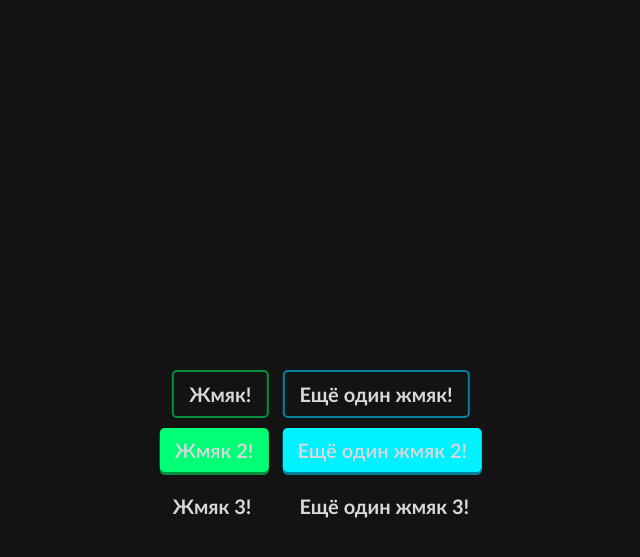
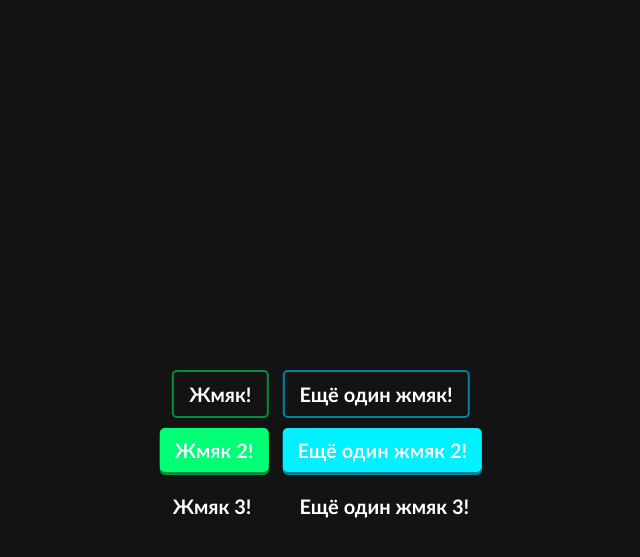
Before and after one commit to catink123/catink123.github.io, a Jekyll site: the page built from buttons/index.html, in a window 1280 px wide. Shown: the top 557 px of the page, without its empty margins (319-959 px from the left). Built offline with Jekyll 4.4.1, drawn with Linux system fonts in a browser that asks for light colours.

Commit message:
Update kshr-btns.css

```diff
--- a/buttons/css/kshr-btns.css
+++ b/buttons/css/kshr-btns.css
@@ -1,6 +1,6 @@
 .kshr-btn-wide {
 	border: 2px solid rgb(0, 139, 0);
-	color: rgb(216, 216, 216);
+	color: white;
 	background-color: transparent;
 	border-radius: 5px;
 	padding: 10px 15px;
@@ -25,7 +25,7 @@
 
 .kshr-btn {
 	border: 2px solid rgb(0, 139, 0);
-	color: rgb(216, 216, 216);
+	color: white;
 	background-color: transparent;
 	border-radius: 5px;
 	padding: 5px 10px;
@@ -50,7 +50,7 @@
 
 .kshr-btn-wide-flat {
 	border: 0;
-	color: rgb(216, 216, 216);
+	color: white;
 	background-color: rgb(0, 255, 0);
 	border-radius: 5px;
 	padding: 10px 15px;
@@ -71,7 +71,7 @@
 
 .kshr-btn-flat {
 	border: 0;
-	color: rgb(216, 216, 216);
+	color: white;
 	background-color: rgb(0, 255, 0);
 	border-radius: 5px;
 	padding: 5px 10px;
@@ -92,7 +92,7 @@
 
 .kshr-btn-wide-transparent {
 	border: 2px solid rgba(0, 139, 0, 0);
-	color: rgb(216, 216, 216);
+	color: white;
 	background-color: transparent;
 	border-radius: 5px;
 	padding: 10px 15px;
@@ -117,7 +117,7 @@
 
 .kshr-btn-transparent {
 	border: 2px solid rgba(0, 139, 0, 0);
-	color: rgb(216, 216, 216);
+	color: white;
 	background-color: transparent;
 	border-radius: 5px;
 	padding: 5px 10px;
```
